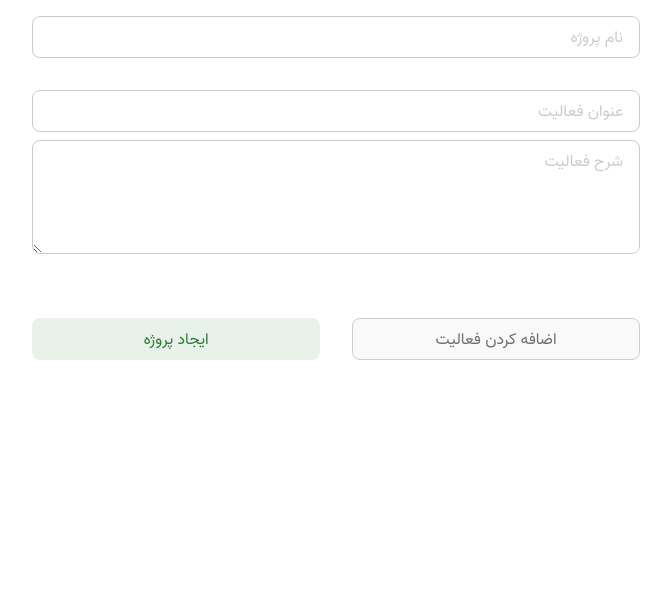
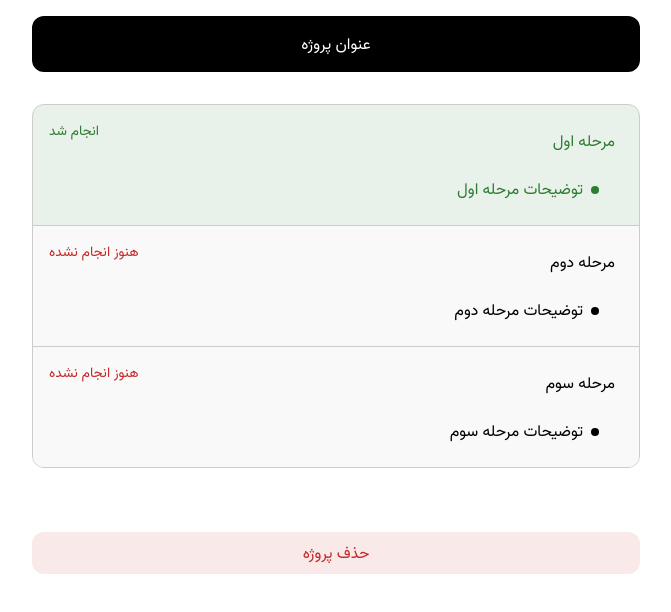
Before and after one commit to git01bit/coding-planner, a React (Vite) app: page / in a window 1280 px wide. Shown: the top 612 px of the page, without its empty margins (304-975 px from the left). Built offline with nearby package versions, Linux system fonts and the light colour scheme.

Commit message:
feat(Project): add Project HTML/CSS

```diff
--- a/src/App.jsx
+++ b/src/App.jsx
@@ -2,9 +2,15 @@ import "./assets/fonts/vazir/vazir.css";
 import "./App.css";
 
 import CreationForm from "./CreationForm/CreationForm";
+import Project from "./Project/Project";
 
 function App() {
-  return <CreationForm />;
+  return (
+    <>
+      <CreationForm />
+      <Project />
+    </>
+  );
 }
 
 export default App;
--- a/src/CreationForm/CreationForm.jsx
+++ b/src/CreationForm/CreationForm.jsx
@@ -2,7 +2,7 @@ import styles from "./CreationForm.module.css";
 
 function CreationForm() {
   return (
-    <section>
+    <section className="deactive">
       <input
         type="text"
         placeholder="نام پروژه"
--- a/src/CreationForm/CreationForm.module.css
+++ b/src/CreationForm/CreationForm.module.css
@@ -7,7 +7,7 @@ textarea::placeholder {
   width: 100%;
   padding: 8px 16px;
   border: 1px solid #ccc;
-  border-radius: 8px;
+  border-radius: 12px;
 }
 
 .stepsContainer {
@@ -28,7 +28,7 @@ textarea::placeholder {
 .stepContainer textarea {
   padding: 8px 16px;
   border: 1px solid #ccc;
-  border-radius: 8px;
+  border-radius: 12px;
 }
 
 .stepContainer textarea {
@@ -40,13 +40,13 @@ textarea::placeholder {
   justify-content: space-between;
   column-gap: 32px;
   width: 100%;
-  margin: 64px;
+  margin-top: 64px;
 }
 
 .btnsContainer button {
   flex: 1;
   padding: 8px 16px;
-  border-radius: 8px;
+  border-radius: 12px;
   cursor: pointer;
   transition: border 300ms ease, color 300ms ease;
 }
--- /dev/null
+++ b/src/Project/Project.jsx
@@ -0,0 +1,41 @@
+import styles from "./Project.module.css";
+
+function Project() {
+  return (
+    <section>
+      <h1>عنوان پروژه</h1>
+
+      <div className={styles.projectContainer}>
+        <div className={styles.stepsContainer}>
+          <div className={`${styles.step} ${styles.done}`}>
+            <h2>مرحله اول</h2>
+
+            <p>توضیحات مرحله اول</p>
+
+            <span className={styles.doneBtn}>انجام شد</span>
+          </div>
+
+          <div className={styles.step}>
+            <h2>مرحله دوم</h2>
+
+            <p>توضیحات مرحله دوم</p>
+
+            <span className={styles.doneBtn}>هنوز انجام نشده</span>
+          </div>
+
+          <div className={styles.step}>
+            <h2>مرحله سوم</h2>
+
+            <p>توضیحات مرحله سوم</p>
+
+            <span className={styles.doneBtn}>هنوز انجام نشده</span>
+          </div>
+        </div>
+
+        <button type="button">حذف پروژه</button>
+      </div>
+    </section>
+  );
+}
+
+export default Project;
--- /dev/null
+++ b/src/Project/Project.module.css
@@ -0,0 +1,77 @@
+h1 {
+  width: 100%;
+  padding: 16px;
+  border-radius: 12px;
+  text-align: center;
+  background-color: #000;
+  color: #fff;
+}
+
+.stepsContainer {
+  margin-top: 32px;
+  border: 1px solid #ccc;
+  border-radius: 12px;
+  overflow: hidden;
+}
+
+.step {
+  position: relative;
+  display: flex;
+  flex-direction: column;
+  row-gap: 24px;
+  padding: 24px;
+  border-bottom: 1px solid #ccc;
+  background-color: #f9f9f9;
+}
+
+.step:last-of-type {
+  border: none;
+}
+
+.step p::before {
+  content: "";
+  display: inline-block;
+  width: 8px;
+  height: 8px;
+  margin: 0 16px 0 8px;
+  border-radius: 100%;
+  background-color: #000;
+}
+
+.done {
+  background-color: rgba(46, 125, 50, 0.1);
+  color: rgba(46, 125, 50, 1);
+}
+
+.done p::before {
+  background-color: rgba(46, 125, 50, 1);
+}
+
+.doneBtn {
+  position: absolute;
+  top: 16px;
+  left: 16px;
+  color: rgba(198, 40, 40, 1);
+  font-size: 0.875rem;
+  cursor: pointer;
+}
+
+.done .doneBtn {
+  color: rgba(46, 125, 50, 1);
+}
+
+.projectContainer button {
+  width: 100%;
+  padding: 8px 16px;
+  margin-top: 64px;
+  border: 1px solid transparent;
+  border-radius: 12px;
+  color: rgba(198, 40, 40, 1);
+  background-color: rgba(198, 40, 40, 0.1);
+  cursor: pointer;
+  transition: border 300ms ease, color 300ms ease;
+}
+
+.projectContainer button:hover {
+  border: 1px solid rgba(198, 40, 40, 1);
+}
--- a/src/index.css
+++ b/src/index.css
@@ -18,3 +18,7 @@ body {
   line-height: 1.5;
   text-align: justify;
 }
+
+.deactive {
+  display: none;
+}
```
